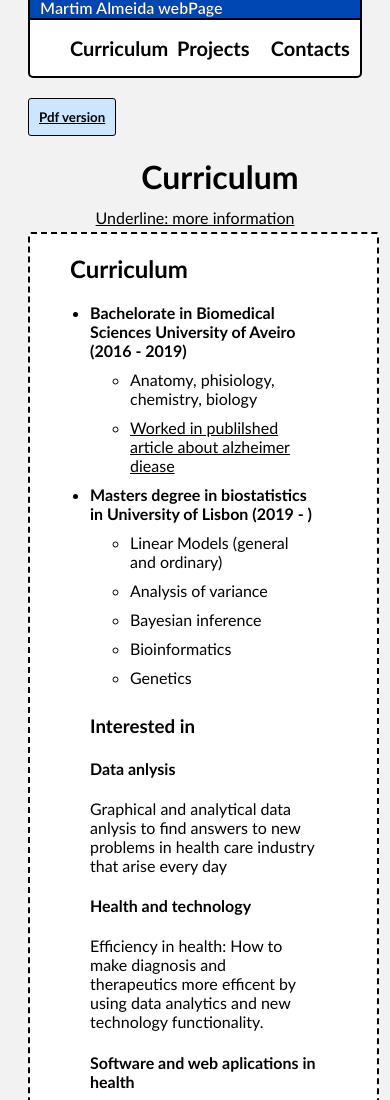
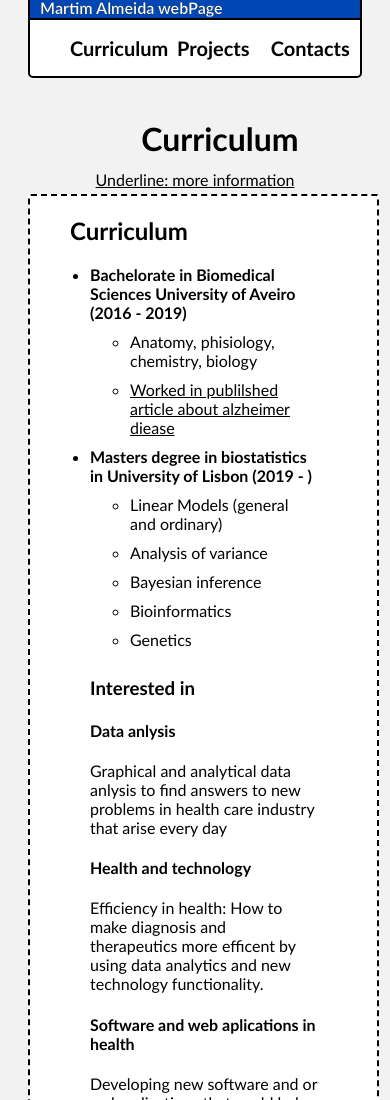
Before and after one commit to martim98/martim98.github.io, a plain HTML site: page index.html in a window 390 px wide. Shown: the top 1100 px of the page. Drawn offline with nearby package versions, Linux system fonts and the light colour scheme.

Commit message:
removed pdf cv

```diff
--- a/index.html
+++ b/index.html
@@ -32,11 +32,6 @@
     </div>
     <div class="container">
       <div class="title">
-        <button class = "btn" type="button" name="button">
-          <a href = "docs/curriculo_martim_almeida.pdf"
-          target="_blank"
-           download= "CV_martim_almeida">Pdf version</a>
-        </button>
         <h1>Curriculum</h1>
         <p id = "legend">Underline: more information</p>
       </div>
--- a/style/style_index.css
+++ b/style/style_index.css
@@ -245,10 +245,6 @@ img {
     width: 80%;
   }
 
-  .btn {
-    margin: auto;
-    float: none;
-  }
   .title {
     margin: auto;
   }
```
